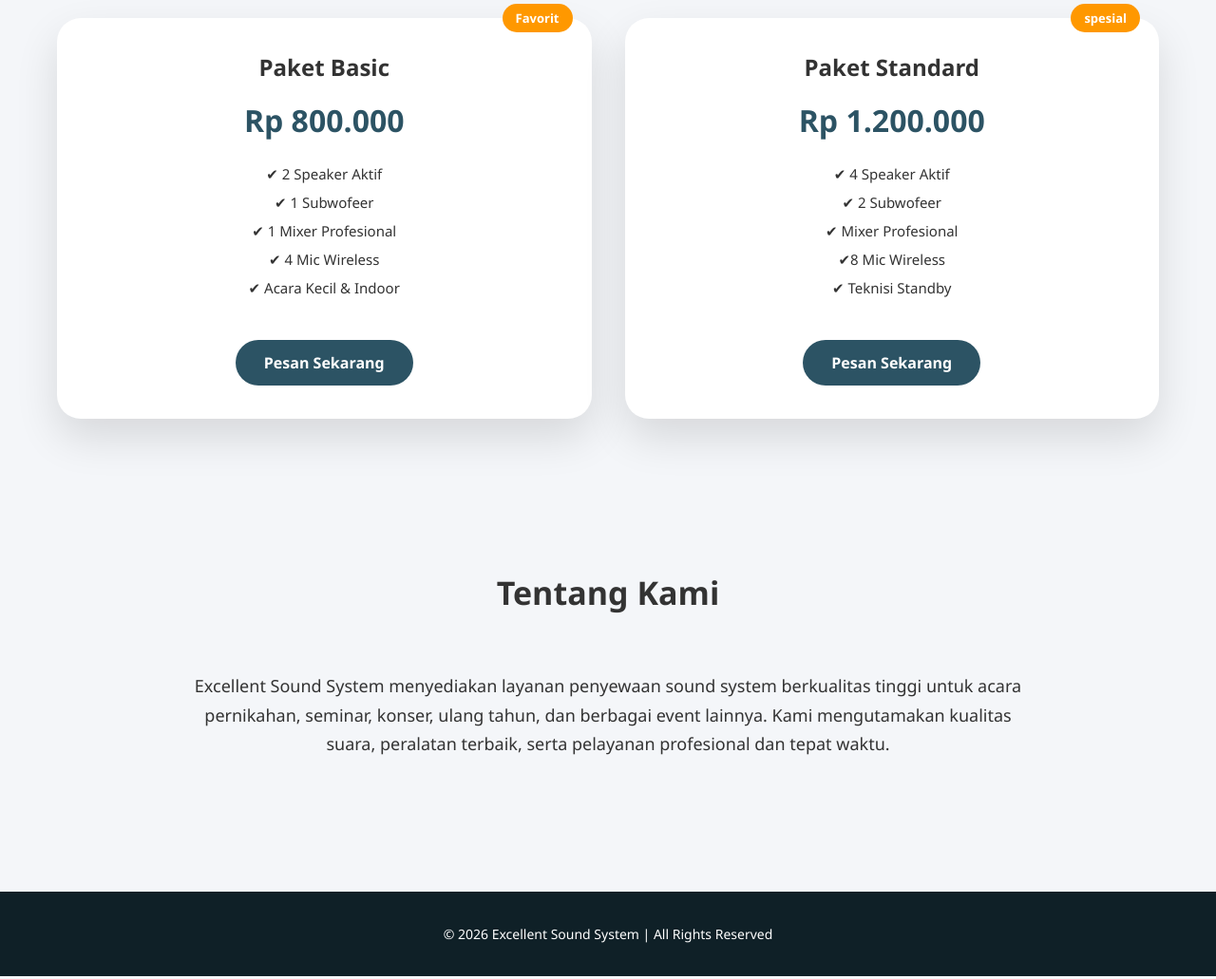
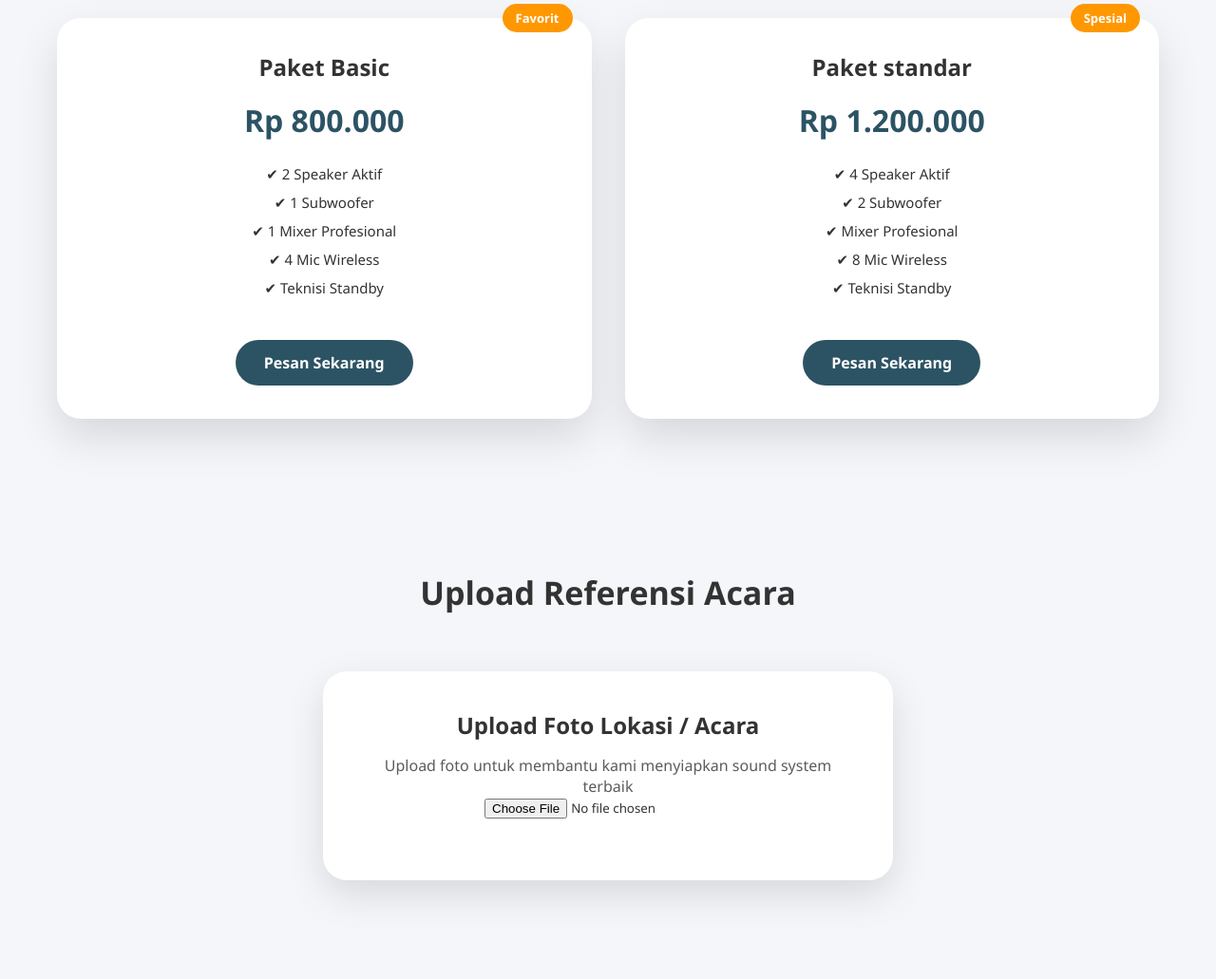
Before and after one commit to keviennathan/Excellend-Sound-System, a plain HTML site: page index.html in a window 1280 px wide. Shown: the part 533-1564 px from the top of the page at 95% size. Drawn offline with Linux system fonts and the light colour scheme.

Commit message:
final version with image upload

```diff
--- a/index.html
+++ b/index.html
@@ -147,6 +147,32 @@ section h2{
     line-height:1.7;
 }
 
+/* UPLOAD GAMBAR */
+.upload-box{
+    background:#fff;
+    max-width:600px;
+    margin:0 auto;
+    padding:40px;
+    border-radius:25px;
+    box-shadow:0 15px 40px rgba(0,0,0,.12);
+    text-align:center;
+}
+
+.upload-box h3{
+    margin-bottom:15px;
+    font-size:24px;
+}
+
+.upload-preview{
+    margin-top:25px;
+}
+
+.upload-preview img{
+    max-width:100%;
+    border-radius:18px;
+    display:none;
+}
+
 /* FOOTER */
 footer{
     background:#0f2027;
@@ -178,31 +204,47 @@ footer{
             <p class="price">Rp 800.000</p>
             <ul>
                 <li>✔ 2 Speaker Aktif</li>
-                <li>✔ 1 Subwofeer</li>
-                <li>✔ 1 Mixer Profesional </li>
+                <li>✔ 1 Subwoofer</li>
+                <li>✔ 1 Mixer Profesional</li>
                 <li>✔ 4 Mic Wireless</li>
-                <li>✔ Acara Kecil & Indoor</li>
+                <li>✔ Teknisi Standby</li>
             </ul>
             <a href="#" class="btn-order"
                onclick="pesanWA('Paket Basic','800.000')">Pesan Sekarang</a>
         </div>
 
         <div class="card">
-            <span class="badge">spesial</span>
-            <h3>Paket Standard</h3>
+            <span class="badge">Spesial</span>
+            <h3>Paket standar</h3>
             <p class="price">Rp 1.200.000</p>
             <ul>
                 <li>✔ 4 Speaker Aktif</li>
-                <li>✔ 2 Subwofeer</li>
+                <li>✔ 2 Subwoofer</li>
                 <li>✔ Mixer Profesional</li>
-                <li>✔8 Mic Wireless</li>
+                <li>✔ 8 Mic Wireless</li>
                 <li>✔ Teknisi Standby</li>
             </ul>
             <a href="#" class="btn-order"
-               onclick="pesanWA('Paket Standard','1.000.000')">Pesan Sekarang</a>
+               onclick="pesanWA('Paket Standard','1.200.000')">Pesan Sekarang</a>
         </div>
 
+    </div>
+</section>
 
+<section>
+    <h2>Upload Referensi Acara</h2>
+
+    <div class="upload-box">
+        <h3>Upload Foto Lokasi / Acara</h3>
+        <p style="opacity:.8">
+            Upload foto untuk membantu kami menyiapkan sound system terbaik
+        </p>
+
+        <input type="file" accept="image/*" onchange="previewImage(event)">
+
+        <div class="upload-preview">
+            <img id="previewImg">
+        </div>
     </div>
 </section>
 
@@ -220,10 +262,9 @@ footer{
     © 2026 Excellent Sound System | All Rights Reserved
 </footer>
 
-<!-- WHATSAPP SCRIPT -->
 <script>
 function pesanWA(paket, harga) {
-    const nomorWA = "6285331255679"; // GANTI nomor kamu
+    const nomorWA = "6285331255679";
     const pesan =
         `Halo Excellent Sound System,%0A%0A` +
         `Saya ingin memesan *${paket}*%0A` +
@@ -233,6 +274,12 @@ function pesanWA(paket, harga) {
 
     window.open(`https://wa.me/${nomorWA}?text=${pesan}`, "_blank");
 }
+
+function previewImage(event){
+    const img = document.getElementById("previewImg");
+    img.src = URL.createObjectURL(event.target.files[0]);
+    img.style.display = "block";
+}
 </script>
 
 </body>
```
